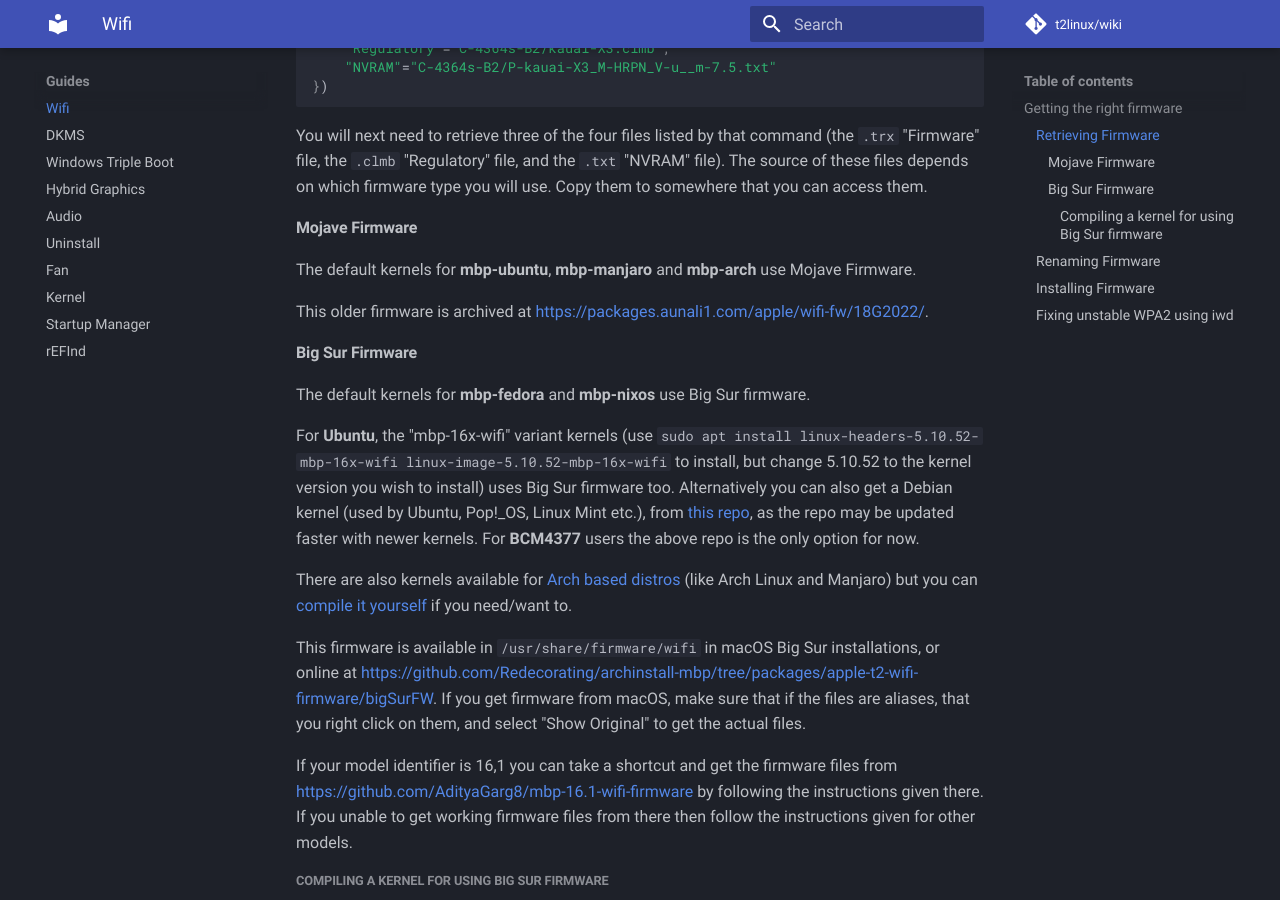
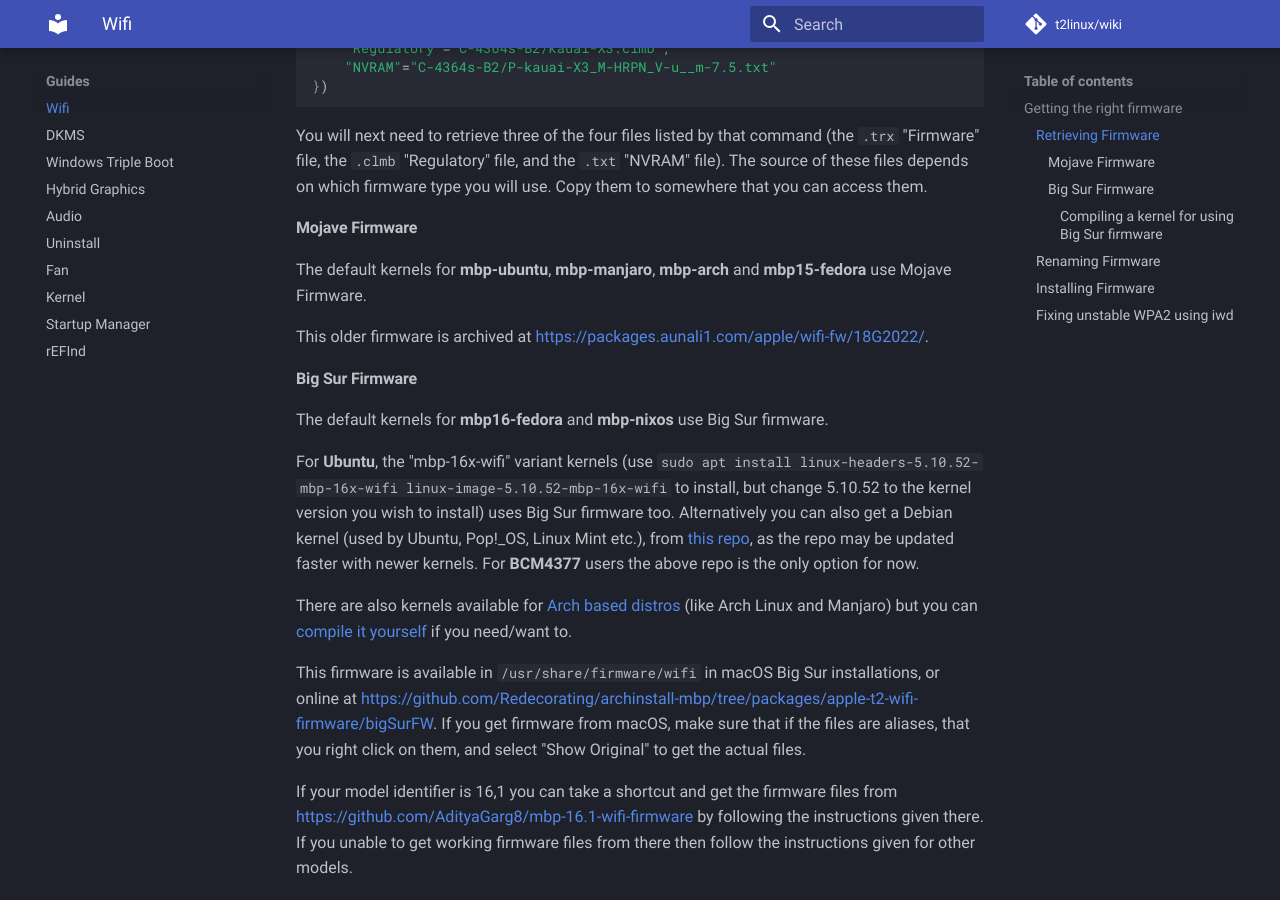
Before and after one commit to t2linux/wiki, an MkDocs documentation site: the page built from docs/guides/wifi.md, in a window 1280 px wide and 900 px high, scrolled down 1789 px. Built offline with MkDocs 1.6.1 and Material for MkDocs 9.7.7, drawn with Linux system fonts in a browser that asks for light colours; comment, search, counter and statistics services are not loaded.

Commit message:
Update wifi.md

```diff
--- a/docs/guides/wifi.md
+++ b/docs/guides/wifi.md
@@ -58,13 +58,13 @@ You will next need to retrieve three of the four files listed by that command (t
 
 #### Mojave Firmware
 
-The default kernels for **mbp-ubuntu**, **mbp-manjaro** and **mbp-arch** use Mojave Firmware.
+The default kernels for **mbp-ubuntu**, **mbp-manjaro**, **mbp-arch** and **mbp15-fedora** use Mojave Firmware.
 
 This older firmware is archived at [https://packages.aunali1.com/apple/wifi-fw/18G2022/](https://packages.aunali1.com/apple/wifi-fw/18G2022/).
 
 #### Big Sur Firmware
 
-The default kernels for **mbp-fedora** and **mbp-nixos** use Big Sur firmware.
+The default kernels for **mbp16-fedora** and **mbp-nixos** use Big Sur firmware.
 
 For **Ubuntu**, the "mbp-16x-wifi" variant kernels (use `sudo apt install linux-headers-5.10.52-mbp-16x-wifi linux-image-5.10.52-mbp-16x-wifi` to install, but change 5.10.52 to the kernel version you wish to install) uses Big Sur firmware too. Alternatively you can also get a Debian kernel (used by Ubuntu, Pop!_OS, Linux Mint etc.), from [this repo](https://github.com/AdityaGarg8/mbp-16.x-ubuntu-kernel#pre-installation-steps), as the repo may be updated faster with newer kernels. For **BCM4377** users the above repo is the only option for now.
 
```
